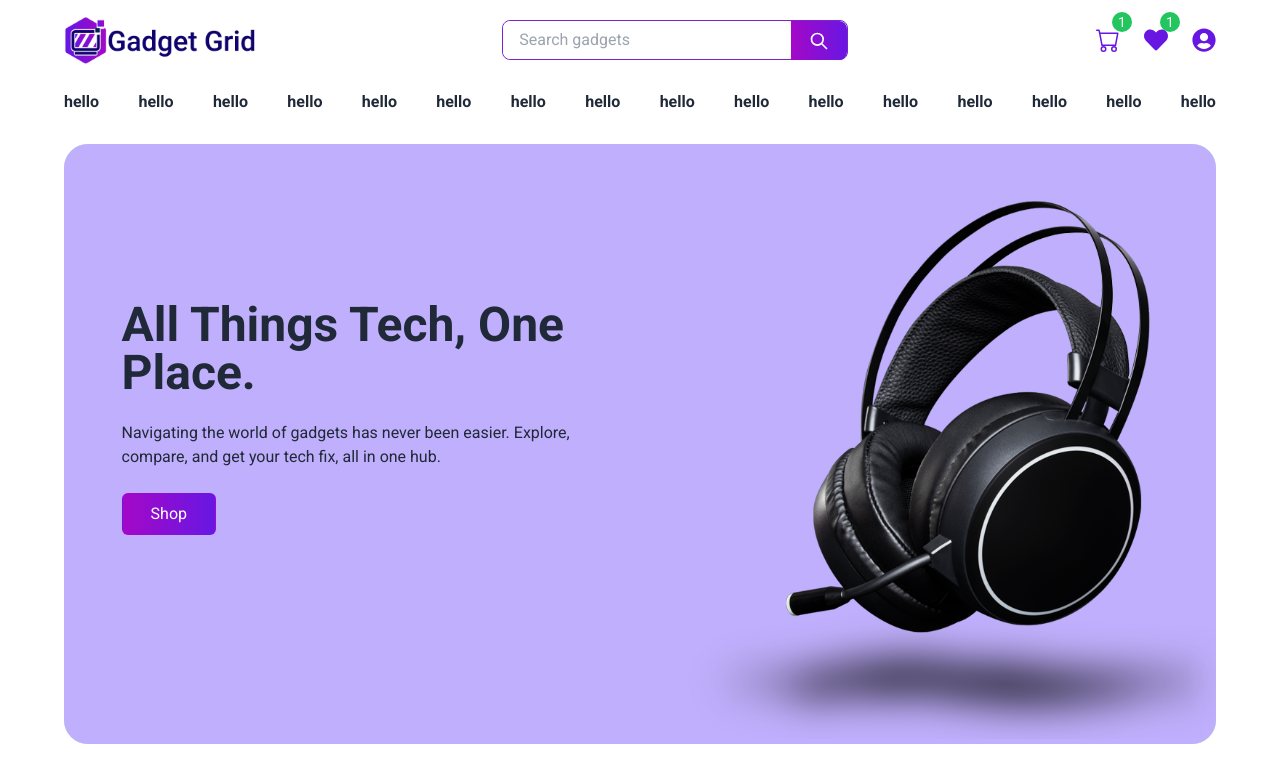
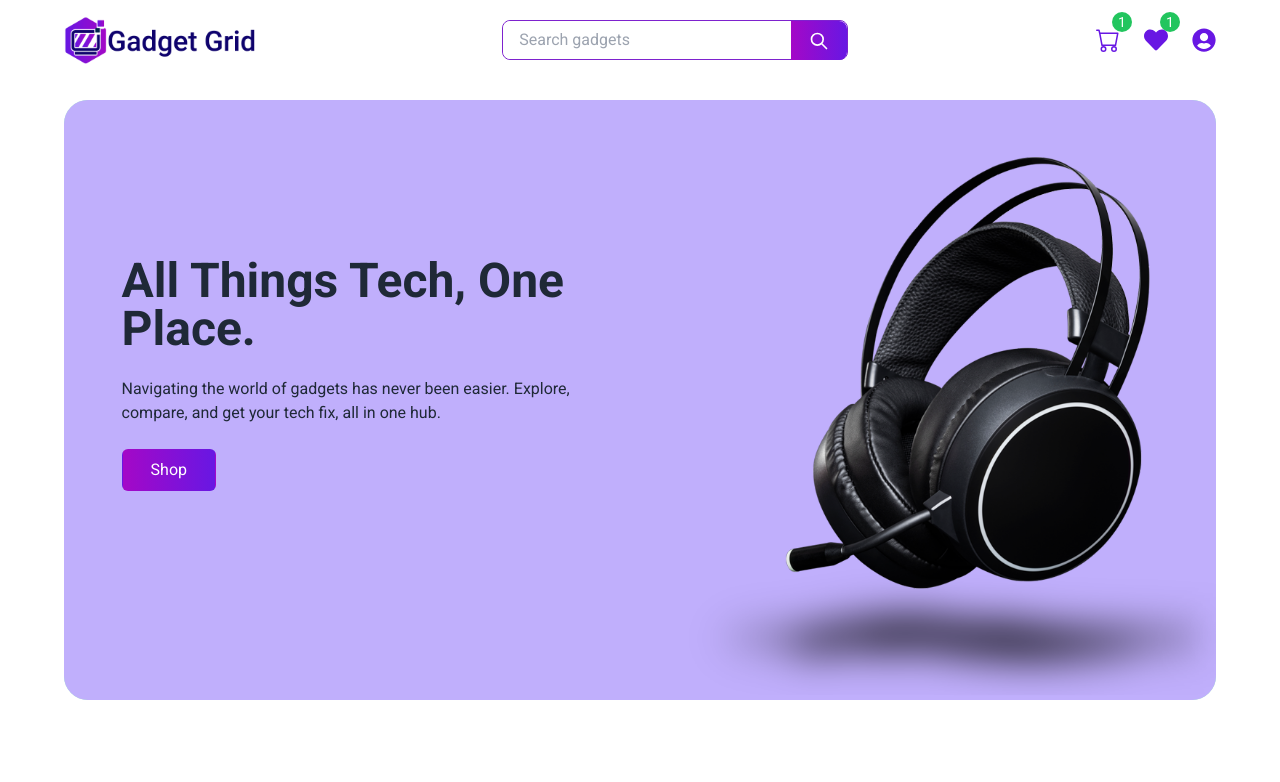
Before and after one commit to MHkhan994/gadget-grid, a React (Vite) app: page / in a window 1280 px wide. Shown: the top 782 px of the page. Built offline with nearby package versions, Linux system fonts and the light colour scheme.

Commit message:
category nav deleted

```diff
--- a/src/Layout/Main.jsx
+++ b/src/Layout/Main.jsx
@@ -1,6 +1,5 @@
 import { Outlet } from "react-router-dom";
 import Navbar from "../Pages/Shared/Navbar";
-import CatagoryNav from "../Pages/Shared/catagoryNav";
 import { useEffect } from "react";
 import Aos from "aos";
 import 'aos/dist/aos.css';
@@ -22,7 +21,6 @@ const Main = () => {
             <div className="lg:hidden block">
                 <MobileNavbar></MobileNavbar>
             </div>
-            <CatagoryNav></CatagoryNav>
             <div className="mt-16 lg:mt-0">
                 <Outlet></Outlet>
             </div>
--- a/src/Pages/Shared/CatagoryNav.jsx
+++ /dev/null
@@ -1,41 +0,0 @@
-import { useEffect, useState } from "react";
-
-const CatagoryNav = () => {
-
-    const [scrolled, setScrolled] = useState(false);
-
-    useEffect(() => {
-        const handleScroll = () => {
-            setScrolled(window.scrollY > 57);
-        };
-
-        window.addEventListener('scroll', handleScroll);
-
-        return () => {
-            window.removeEventListener('scroll', handleScroll);
-        };
-    }, []);
-
-    const category = [
-        {
-            name: 'Desktop',
-            subCategory: 'd'
-        },
-        'Laptop', 'Monitor', 'UPS', 'Phone', 'Printer', 'Camera', 'Security', 'Components']
-
-    const num = [1, 1, 1, 1, 1, 1, 1, 1, 1, 1, 1, 1, 1, 1, 1, 1]
-
-    return (
-        <div data-aos="fade-down" className={`bg-white h-11 hidden lg:block w-full z-50 ${scrolled ? 'fixed shadow-lg top-0' : 'top-34 block'}`}>
-            <div className="my-container flex justify-between items-center h-full">
-                {
-                    num.map(n => {
-                        return <h1 className="font-semibold">hello</h1>
-                    })
-                }
-            </div>
-        </div>
-    );
-};
-
-export default CatagoryNav;
```
